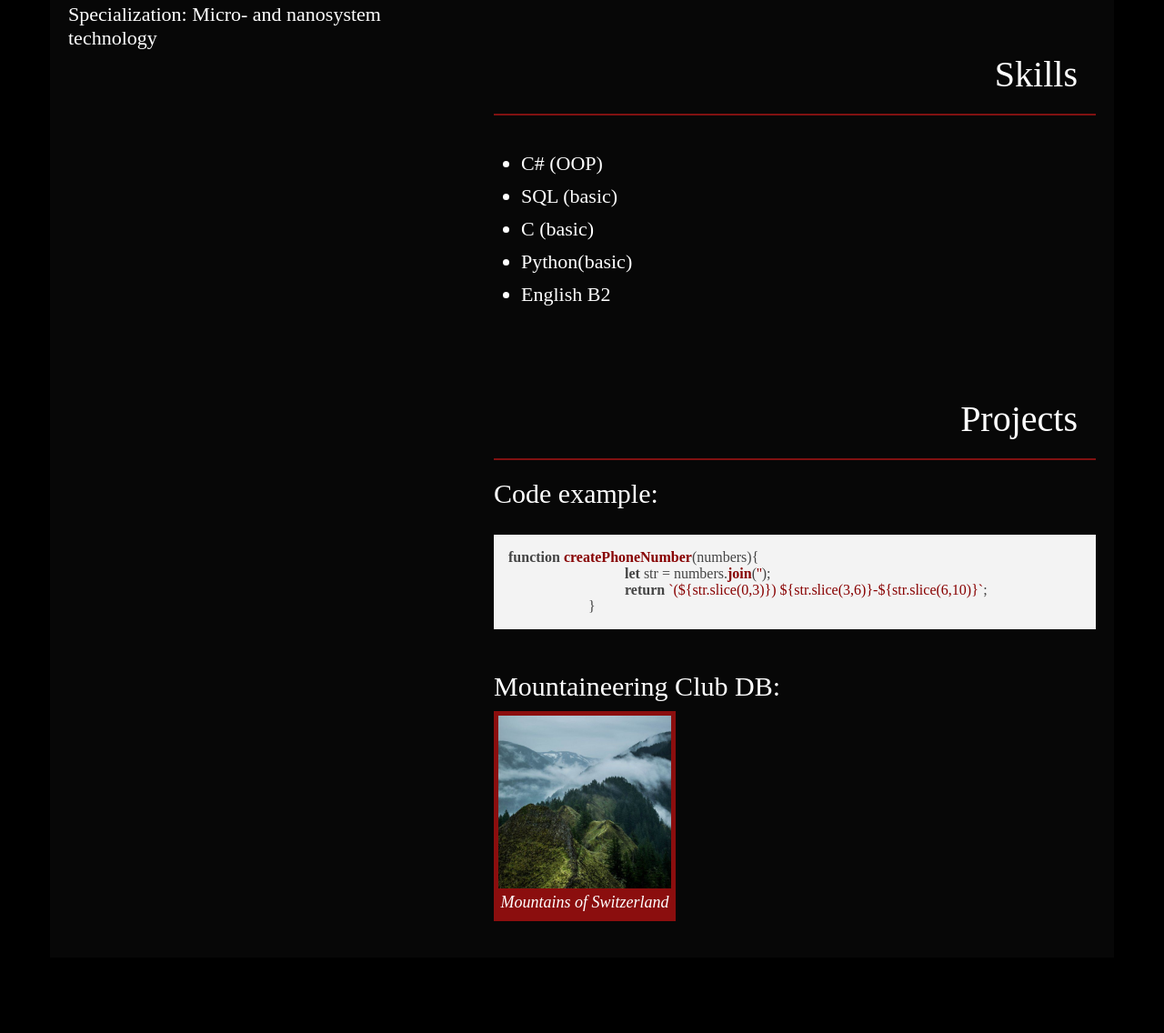
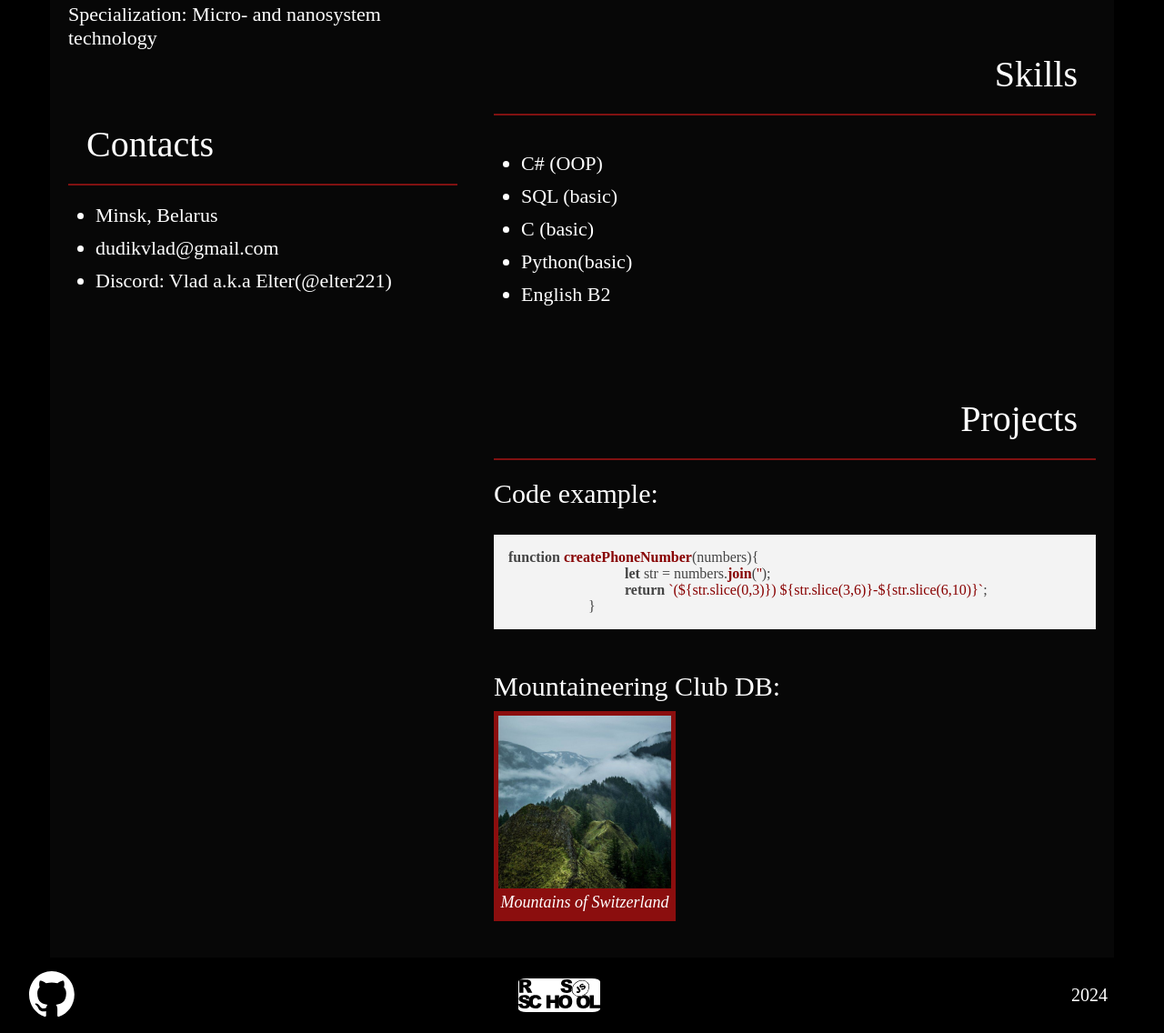
Before and after one commit to Elter221/rsschool-cv, a plain HTML site: page index.html in a window 1280 px wide. Shown: the part 987-2123 px from the top of the page at 91% size. Before the commit the page ends 2040 px from the top, so only its background shows below. Drawn offline with nearby package versions, Linux system fonts and the light colour scheme.

Commit message:
feat: add footer and left column info

```diff
--- a/index.html
+++ b/index.html
@@ -48,11 +48,18 @@
                         </div>
                     </div>
                 </div>
-                <div id="contacts">
-                    <div class="separator_line"></div>
-                    <ul class="contacts-list">
-
-                    </ul>
+                <div class="left-section">
+                    <div id="contacts">
+                        <h2 class="left-headers">Contacts</h2>
+                        <div class="separator_line"></div>
+                        <ul class="lists">
+                            <li class="list_item">Minsk, Belarus</li>
+                            <li class="list_item">
+                                <a href="mailto:dudikvlad@gmail.com">dudikvlad@gmail.com</a>
+                            </li>
+                            <li class="list_item">Discord: Vlad a.k.a Elter(@elter221)</li>
+                        </ul>
+                    </div>
                 </div>
             </section>
             <section class="right-column column">
@@ -72,22 +79,22 @@
                     </h4>
                     <article>
                         <h3>My personal traits:</h3>
-                        <ul class="right_lists">
-                            <li class="right_item">Kind</li>
-                            <li class="right_item">Generous</li>
-                            <li class="right_item">Self-responsible</li>
+                        <ul class="lists">
+                            <li class="list_item">Kind</li>
+                            <li class="list_item">Generous</li>
+                            <li class="list_item">Self-responsible</li>
                         </ul>
                     </article>
                 </div>
                 <div class="right-sections" id="skills">
                     <h2 class="right-headers">Skills</h2>
                     <div class="separator_line"></div>
-                    <ul class="right_lists">
-                        <li class="right_item">C# (OOP)</li>
-                        <li class="right_item">SQL (basic)</li>
-                        <li class="right_item">C (basic)</li>
-                        <li class="right_item">Python(basic)</li>
-                        <li class="right_item">English B2</li>
+                    <ul class="lists">
+                        <li class="list_item">C# (OOP)</li>
+                        <li class="list_item">SQL (basic)</li>
+                        <li class="list_item">C (basic)</li>
+                        <li class="list_item">Python(basic)</li>
+                        <li class="list_item">English B2</li>
                     </ul>
                 </div>
                 <div class="right-sections" id="projects">
@@ -111,5 +118,26 @@
             </section>
         </section>
     </main>
+    <footer class="footer">
+        <div class="container">
+            <a title="My github account" href="https://github.com/elter221">
+              <img
+                class="git-icon"
+                src="./img/github-mark-white.svg"
+                alt="My github account"
+              />
+            </a>
+            <div class="rs-logo">
+              <a title="RS school" href="https://rs.school/courses/javascript">
+                <img
+                  class="rs-icon"
+                  src="./img/rsschool-logo.svg"
+                  alt="JavaScript/Front-end course"
+                />
+              </a>
+            </div>
+          <time class="year" datetime="2024">2024</time>
+        </div>
+    </footer>
 </body>
 </html>
--- a/style.css
+++ b/style.css
@@ -48,6 +48,7 @@ nav {
 
 a {
     text-decoration: none;
+    color: #fff;
 }
 
 a:hover {
@@ -80,13 +81,14 @@ a:hover {
 .photo {
     display: block;
     padding: 15px;
-    border-radius: 100%;
+    border-radius: 50%;
     width: 70%;
     height: auto;
 }
 
 .name-style {
     width: 100%;
+    word-break: break-all;
 }
 
 #name {
@@ -97,16 +99,15 @@ a:hover {
     text-transform: uppercase;
     display: block;
     color: #eeeaeac9;
-    word-break: break-all;
 }
 
 #last-name {
     font-weight: 700;
     color: #c00808;
-    word-break: break-all;
 }
 
 .right-sections {
+    width: 100%;
     padding: 20px;
     margin-bottom: 20px;
 }
@@ -142,22 +143,14 @@ h3 {
     margin: 10px 0 10px 0;
 }
 
-.right_lists {
+.lists {
     margin: 0 0 20px 0;
     padding: 10px 0 0 30px;
 }
 
-.right_item {
+.list_item {
     font-size: 22px;
     margin-top: 10px;
-}
-
-#skills {
-    width: 100%;
-}
-
-#projects {
-    width: 100%;
 }
 
 
@@ -183,11 +176,8 @@ figcaption {
 
 }
 
-.education {
+.left-section {
     width: 100%;
-}
-
-.left-section {
     padding: 20px;
     margin-bottom: 20px;
 }
@@ -215,3 +205,48 @@ figcaption {
     color: inherit;
     text-align: inherit;
 }
+
+.contacts-list {
+    color: #fff;
+    margin-top: 20px;
+    padding-bottom: 10px;
+    font-size: 20px;
+}
+
+footer .container {
+    display: flex;
+    justify-content:space-between;
+    align-items: center;
+    background-color: #000;
+}
+
+.footer .container {
+    min-height: 40%;
+    max-width: 95%;
+    justify-content: space-between;
+}
+
+.git-icon {
+    width: 50px;
+    height: 50px;
+}
+
+.rs-logo {
+    width: 90px;
+    height: auto;
+    border-radius: 10%;
+    background-color: #fff;
+}
+
+.rs-icon {
+    width: 100%;
+    height: auto;
+}
+
+.year {
+    width: 100px;
+    height: auto;
+    font-size: 20px;
+    font-weight: 200;
+    padding: 30px;
+}
```
Also changed, not shown: img/github-mark-white.svg (added), img/rsschool-logo.svg (added).
